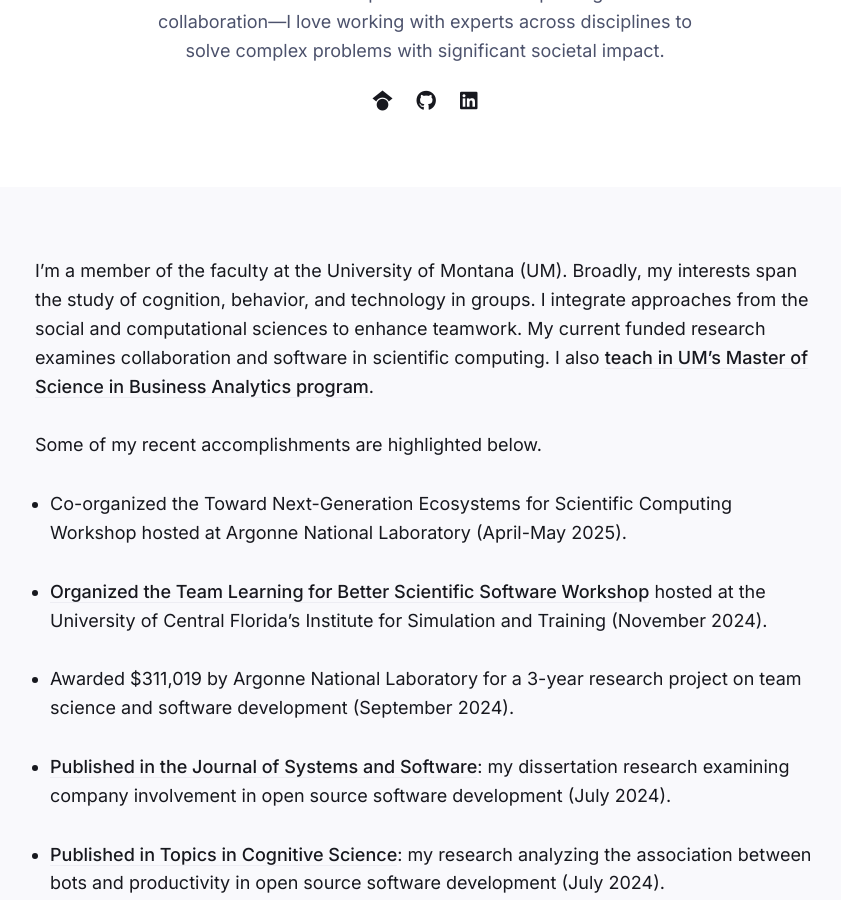
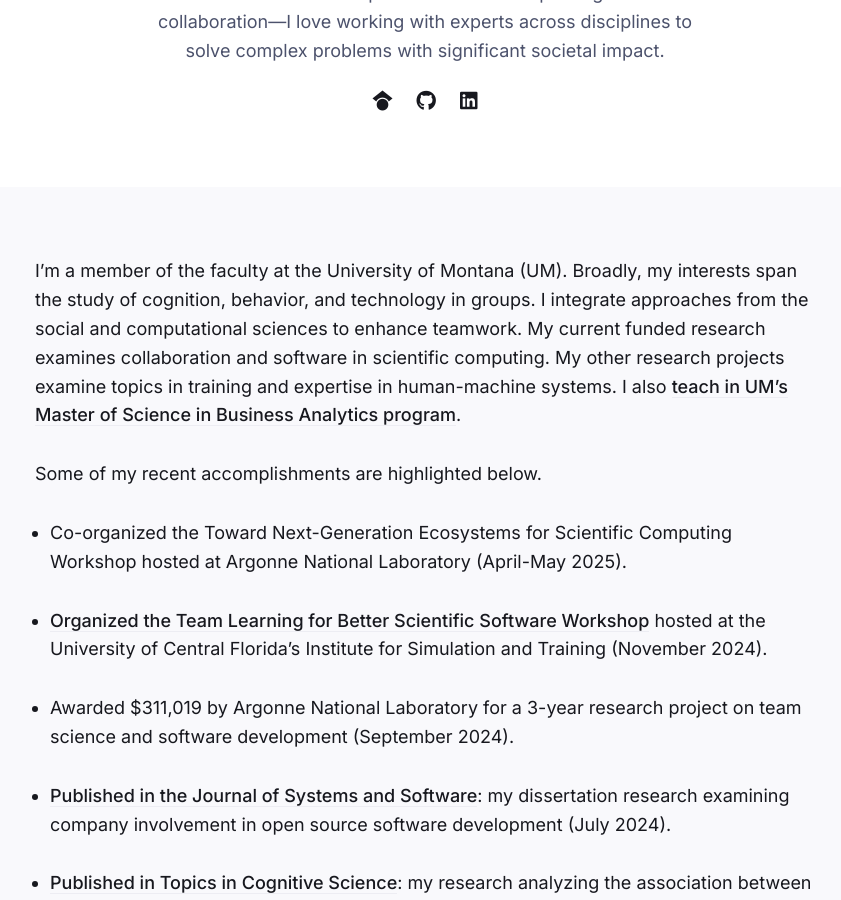
Before and after one commit to small0live/small0live.github.io, a Jekyll site: the page built from _pages/about.md, in a window 1280 px wide and 900 px high, scrolled down 494 px. Shown: the whole window, without its empty margins (215-1056 px from the left). Built offline with Jekyll 4.4.1, drawn with Linux system fonts in a browser that asks for light colours.

Commit message:
update about

```diff
--- a/_pages/about.md
+++ b/_pages/about.md
@@ -4,7 +4,7 @@
 permalink: /about/
 ---
 
-I'm a member of the faculty at the University of Montana (UM). Broadly, my interests span the study of cognition, behavior, and technology in groups. I integrate approaches from the social and computational sciences to enhance teamwork. My current funded research examines collaboration and software in scientific computing. I also [teach in UM's Master of Science in Business Analytics program](/teaching/).
+I'm a member of the faculty at the University of Montana (UM). Broadly, my interests span the study of cognition, behavior, and technology in groups. I integrate approaches from the social and computational sciences to enhance teamwork. My current funded research examines collaboration and software in scientific computing. My other research projects examine topics in training and expertise in human-machine systems. I also [teach in UM's Master of Science in Business Analytics program](/teaching/).
 
 Some of my recent accomplishments are highlighted below.
 
```
Also changed, not shown: 2 other files.
